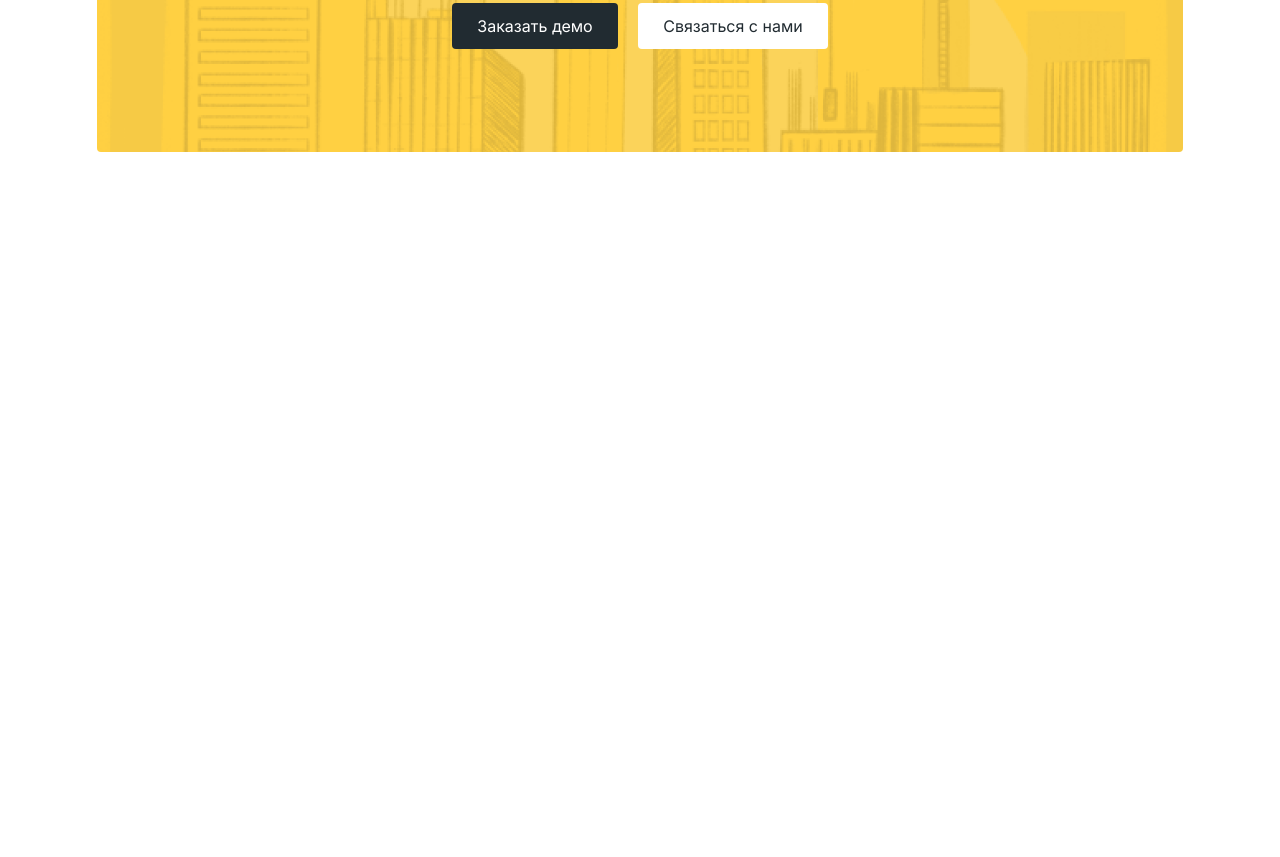
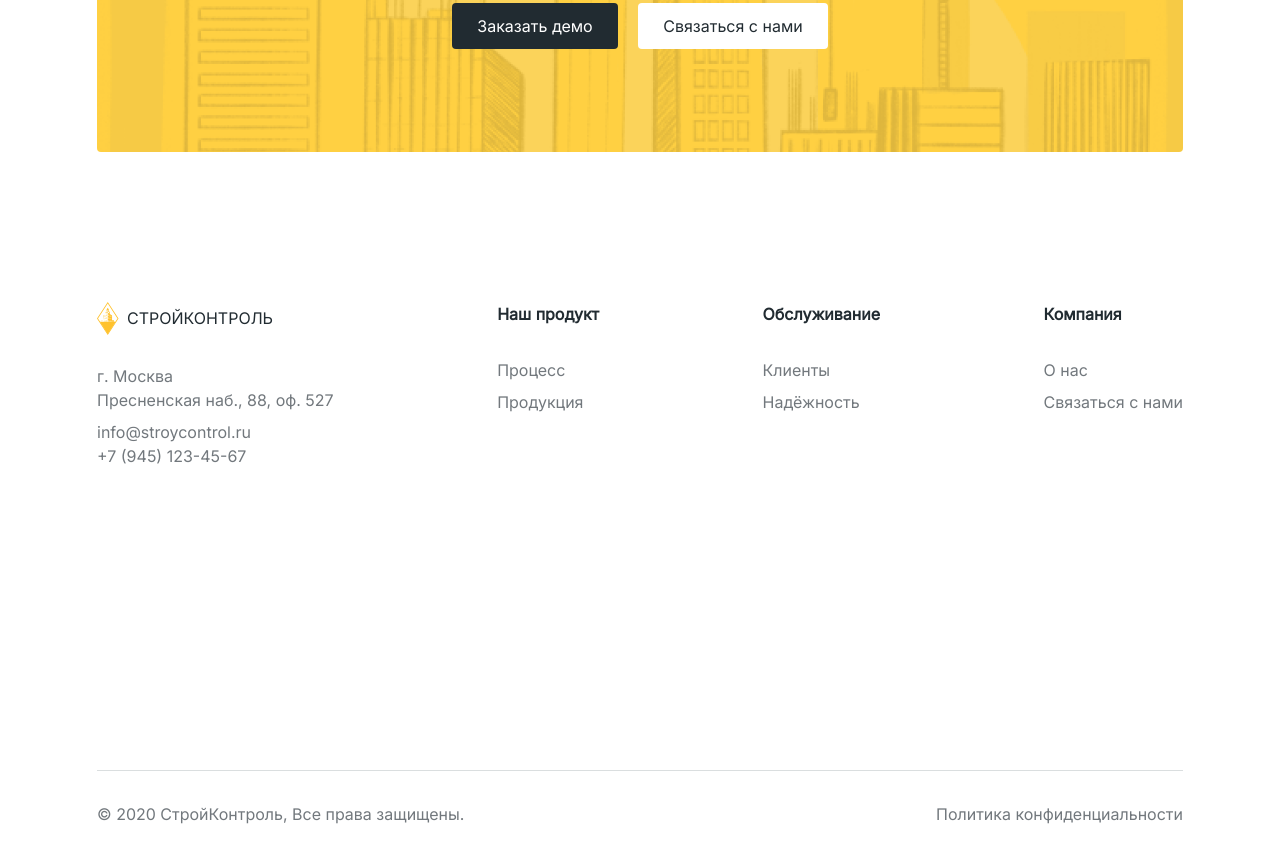
Before and after one commit to stavbers/building-control__lending, a website: page app/index.html in a window 1280 px wide. Shown: the part 9839-10696 px from the top of the page. Before the commit the page ends 10141 px from the top, so only its background shows below. Drawn offline with nearby package versions, Linux system fonts and the light colour scheme.

Commit message:
add footer html and scss

```diff
--- a/app/index.html
+++ b/app/index.html
@@ -552,9 +552,40 @@
     </main>
 
     <footer class="footer">
-  <div class="container"></div>
+  <div class="container">
+    <div class="footer-wrp">
+      <div class="footer-top">
+        <div class="footer-top__item">
+          <div class="footer__logo">
+            <img src="img/svg/logo.svg" alt="footer logo">
+            <span>СтройКонтроль</span>
+          </div>
+          <a href="#" class="footer-top__descr">г. Москва <br> Пресненская наб., 88, оф. 527</a>
+          <a href="#" class="footer-top__descr">info@stroycontrol.ru <br> +7 (945) 123-45-67</a>
+        </div>
+        <div class="footer-top__item">
+          <h3 class="footer-top__title">Наш продукт</h3>
+          <a href="#" class="footer-top__descr">Процесс</a>
+          <a href="#" class="footer-top__descr">Продукция</a>
+        </div>
+        <div class="footer-top__item">
+          <h3 class="footer-top__title">Обслуживание</h3>
+          <a href="#" class="footer-top__descr">Клиенты</a>
+          <a href="#" class="footer-top__descr">Надёжность</a>
+        </div>
+        <div class="footer-top__item">
+          <h3 class="footer-top__title">Компания</h3>
+          <a href="#" class="footer-top__descr">О нас</a>
+          <a href="#" class="footer-top__descr">Связаться с нами</a>
+        </div>
+      </div>
+      <div class="footer-bottom">
+        <a class="footer-bottom__item">© 2020 СтройКонтроль, Все права защищены.</a>
+        <a class="footer-bottom__item">Политика конфиденциальности</a>
+      </div>
+    </div>
+  </div>
 </footer>
-
 
   </div>
 </body>
--- /dev/null
+++ b/src/scss/components/_footer.scss
@@ -0,0 +1,61 @@
+.footer {
+
+  &__logo {
+    display: flex;
+    align-items: center;
+    margin-bottom: 29px;
+    & img {
+      margin-right: 8px;
+      width: 22px;
+      height: 33px;
+    }
+    & span {
+      text-transform: uppercase;
+      color: $titleColor;
+      font-size: 16px;
+      line-height: 19px;
+    }
+  }
+}
+
+.footer-wrp {
+}
+.footer-top {
+  color: $textColor;
+  padding-bottom: 294px;
+  display: flex;
+  justify-content: space-between;
+
+  &__item {
+  }
+
+  &__descr {
+    @include mp0;
+    display: block;
+    color: $textColor;
+    cursor: pointer;
+    margin-bottom: 8px;
+    font-size: 16px;
+    line-height: 24px;
+  }
+
+  &__title {
+    @include mp0;
+    color: $titleColor;
+    font-size: 16px;
+    line-height: 24px;
+    margin-bottom: 32px;
+  }
+}
+.footer-bottom {
+display: flex;
+justify-content: space-between;
+border-top: 1px solid #DADEDF;
+padding-top: 31px;
+padding-bottom: 31px;
+font-size: 16px;
+line-height: 24px;
+color: #72787D;
+  &__item {
+  }
+}
--- a/src/scss/main.scss
+++ b/src/scss/main.scss
@@ -20,3 +20,4 @@
 @import "./components/screen8";
 @import "./components/screen9";
 @import "./components/banner";
+@import "./components/footer";
```
Also changed, not shown: src/partials/footer.html (+33 -1 lines), app/css/main.css, 1 other file.
